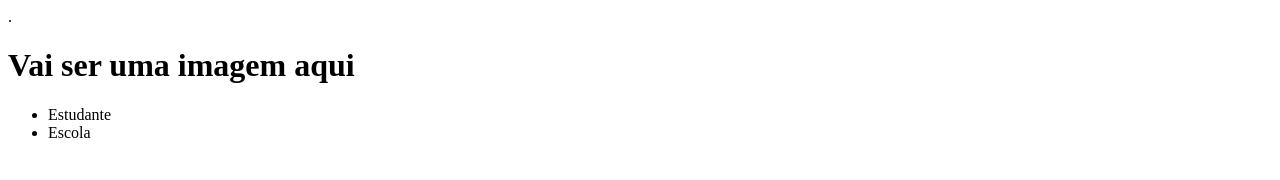
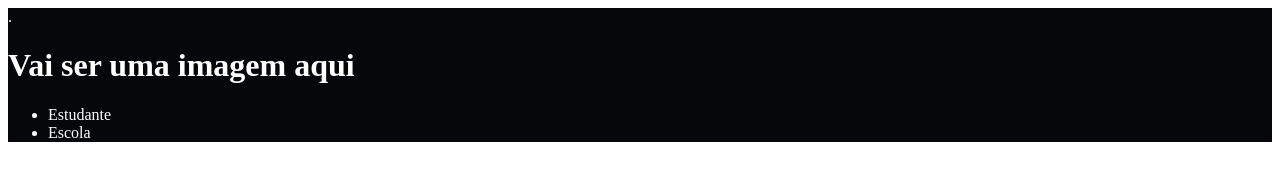
Before and after one commit to JznLara/site-escola, a plain HTML site: page index.html in a window 1280 px wide. Drawn offline with Linux system fonts and the light colour scheme.

Commit message:
Add files via upload

```diff
--- a/index.html
+++ b/index.html
@@ -5,6 +5,7 @@
     <meta http-equiv="X-UA-Compatible" content="IE=edge">
     <meta name="viewport" content="width=device-width, initial-scale=1.0">
     <title>Document</title>
+    <link rel="stylesheet" href="style.css">
 </head>
 <body>
     <header>.
@@ -17,4 +18,3 @@
 </body>
 </html>
 <title>Document</title>
-<link rel=”stylesheet” href=”style.css”>
```
